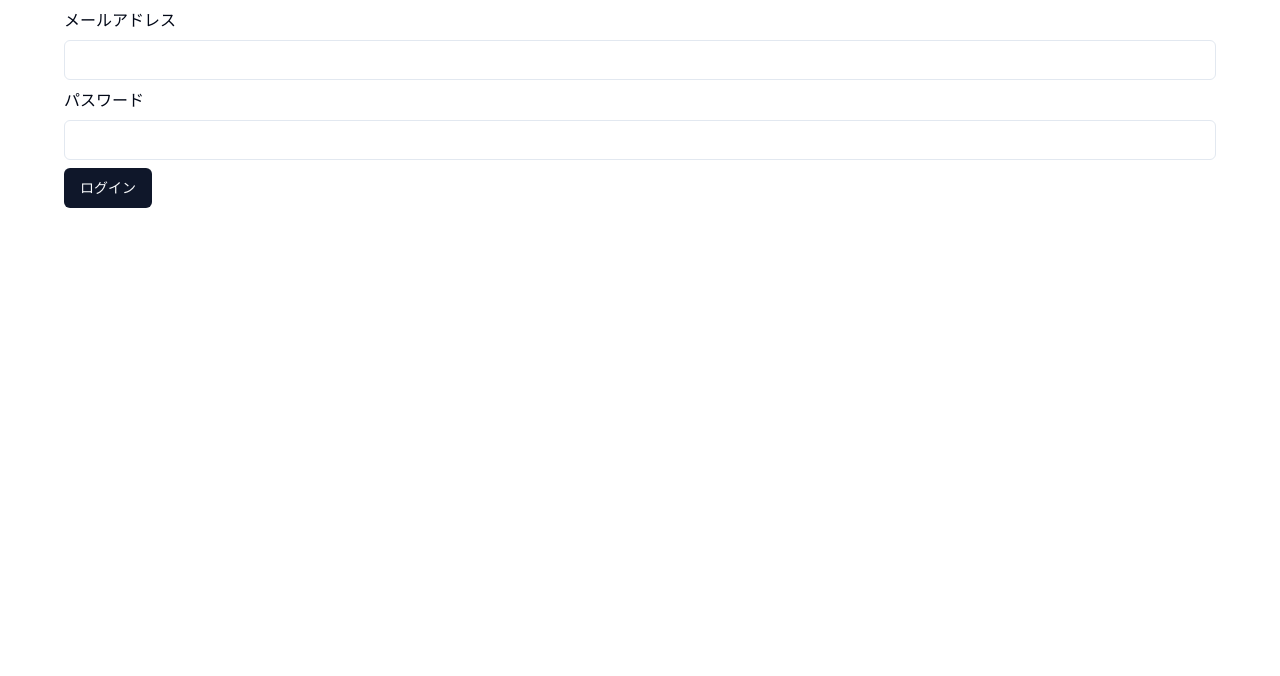
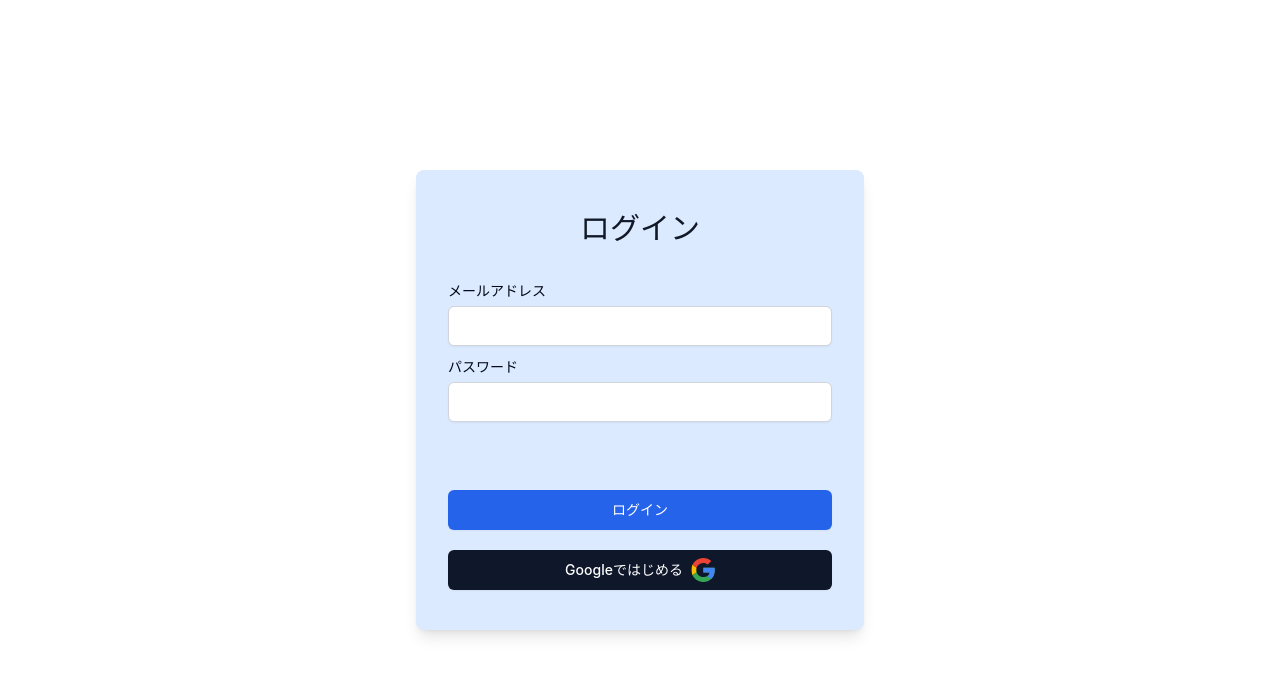
Before and after one commit to tkuramot/hoshizora, a React (Vite) app: page /login in a window 1280 px wide. Shown: the top 676 px of the page. Built offline with nearby package versions, Linux system fonts and the light colour scheme; no server answers.

Commit message:
authentication with google

```diff
--- a/package.json
+++ b/package.json
@@ -23,6 +23,7 @@
     "react": "^18.3.1",
     "react-dom": "^18.3.1",
     "react-firebase-hooks": "^5.1.1",
+    "react-hook-form": "^7.52.0",
     "react-router-dom": "^6.23.1",
     "tailwind-merge": "^2.3.0",
     "tailwindcss-animate": "^1.0.7"
--- a/src/App.jsx
+++ b/src/App.jsx
@@ -1,12 +1,10 @@
 // https://github.com/remix-run/react-router/blob/dev/examples/auth/src/App.tsx
-import { useState } from "react";
-import { Navigate, Routes, Route, useLocation } from "react-router-dom";
+import AuthProvider from "@/components/AuthProvider";
 import HomePage from "@/components/HomePage";
 import LoginPage from "@/components/LoginPage";
+import RequireAuth from "@/components/RequireAuth";
 import SignUpPage from "@/components/SignUpPage";
-import { auth } from "@/firebase";
-import { useAuth, AuthContext } from "@/hooks/useAuth";
-import { signInWithEmailAndPassword } from "firebase/auth";
+import { Route, Routes } from "react-router-dom";
 
 function App() {
   return (
@@ -14,61 +12,17 @@ function App() {
       <Routes>
         <Route path="login" element={<LoginPage />} />
         <Route path="signup" element={<SignUpPage />} />
-        <Route path="/" element={
-          <RequireAuth>
-            <HomePage />
-          </RequireAuth>
-        } />
+        <Route
+          path="/"
+          element={
+            <RequireAuth>
+              <HomePage />
+            </RequireAuth>
+          }
+        />
       </Routes>
     </AuthProvider>
   );
 }
 
-function AuthProvider({ children }) {
-  const [user, setUser] = useState(null);
-
-  const signin = (email, password, callback) => {
-    signInWithEmailAndPassword(auth, email, password)
-      .then((userCredential) => {
-        const user = userCredential.user;
-        setUser(user);
-        callback();
-      })
-      .catch((error) => {
-        // TODO notify user of error
-        const errorCode = error.code;
-        const errorMessage = error.message;
-        console.log(errorCode, errorMessage)
-      });
-  }
-
-  const signout = () => {
-    auth.signOut().then(() => {
-      setUser(null);
-    }).catch((error) => {
-      // TODO notify user of error
-      console.log(error)
-    });
-  }
-
-  const value = { user, signin, signout };
-
-  return (
-    <AuthContext.Provider value={value}>
-      {children}
-    </AuthContext.Provider>
-  );
-}
-
-function RequireAuth({ children }) {
-  const auth = useAuth();
-  const location = useLocation();
-
-  if (!auth.user) {
-    return <Navigate to="/login" state={{ from: location }} replace />;
-  }
-
-  return children;
-}
-
 export default App;
--- /dev/null
+++ b/src/components/AuthProvider.jsx
@@ -0,0 +1,65 @@
+import { useState } from "react";
+import { auth } from "@/lib/firebase";
+import { AuthContext } from "@/hooks/useAuth";
+import {
+  createUserWithEmailAndPassword,
+  GoogleAuthProvider,
+  signInWithEmailAndPassword,
+  signInWithPopup,
+} from "firebase/auth";
+
+export default function AuthProvider({ children }) {
+  const [user, setUser] = useState(null);
+
+  const loginWithEmailAndPassword = async (email, password, onSuccess) => {
+    const userCredential = await signInWithEmailAndPassword(
+      auth,
+      email,
+      password,
+    );
+    const user = userCredential.user;
+    setUser(user);
+    onSuccess();
+  };
+
+  const loginWithGoogle = async (onSuccess) => {
+    const provider = new GoogleAuthProvider();
+    const userCredential = await signInWithPopup(auth, provider);
+    const user = userCredential.user;
+    setUser(user);
+    onSuccess();
+  };
+
+  const logout = () => {
+    auth.signOut().then(() => {
+      setUser(null);
+    }).catch(() => {
+      // Do nothing if signout fails
+    });
+  };
+
+  const signupWithEmailAndPassword = async (email, password, onSuccess) => {
+    const userCredential = await createUserWithEmailAndPassword(
+      auth,
+      email,
+      password,
+    );
+    const user = userCredential.user;
+    setUser(user);
+    onSuccess();
+  };
+
+  const value = {
+    user,
+    loginWithEmailAndPassword,
+    loginWithGoogle,
+    logout,
+    signupWithEmailAndPassword,
+  };
+
+  return (
+    <AuthContext.Provider value={value}>
+      {children}
+    </AuthContext.Provider>
+  );
+}
--- a/src/components/LoginPage.jsx
+++ b/src/components/LoginPage.jsx
@@ -1,52 +1,100 @@
-import React, { useState } from "react";
-
-import { Box, Container, Grid } from "@mui/material";
+import GoogleLogo from "@/assets/google-icon.svg";
 import { Button } from "@/components/ui/button";
 import { Input } from "@/components/ui/input";
-import { Label } from "@radix-ui/react-label";
+import { Label } from "@/components/ui/label";
+import { getFirebaseErrorMessage } from "@/lib/auth";
+import { useAuth } from "@/hooks/useAuth";
+import { useForm } from "react-hook-form";
 import { useLocation, useNavigate } from "react-router-dom";
-import { useAuth } from "@/hooks/useAuth";
+import { useState } from "react";
 
 export default function LoginPage() {
   const navigate = useNavigate();
   const location = useLocation();
   const auth = useAuth();
 
-  const [email, setEmail] = useState("");
-  const [password, setPassword] = useState("");
+  const [authError, setAuthError] = useState("");
+  const { register, handleSubmit } = useForm();
 
-  const handleChangeEmail = (e) => {
-    setEmail(e.target.value);
+  const handleSuccess = () => {
+    const from = location.state?.from || "/";
+    navigate(from, { replace: true });
   };
-  const handleChangePassword = (e) => {
-    setPassword(e.target.value);
+
+  const handleSubmitEmailAndPasswordLogin = async (data) => {
+    try {
+      await auth.loginWithEmailAndPassword(
+        data.email,
+        data.password,
+        handleSuccess,
+      );
+    } catch (error) {
+      setAuthError(getFirebaseErrorMessage(error.code));
+    }
   };
-  const handleLogin = () => {
-    const from = location.state?.from || "/";
 
-    // TODO check if email and password are valid
-    auth.signin(email, password, () => {
-      navigate(from, { replace: true });
-    });
+  const handleGoogleLogin = async () => {
+    await auth.loginWithGoogle(handleSuccess);
   };
 
   return (
-    <>
-      <Container>
-        <Grid>
-          <Box className="my-2 justify-start">
-            <Label className="text-left">メールアドレス</Label>
-          </Box>
-          <Input className="my-2" type="email" onChange={handleChangeEmail} />
-          <Label className="text-left">パスワード</Label>
-          <Input
-            className="my-2 justify-start"
-            type="password"
-            onChange={handleChangePassword}
-          />
-          <Button onClick={handleLogin}>ログイン</Button>
-        </Grid>
-      </Container>
-    </>
+    <div className="min-h-screen flex items-center justify-center bg-white py-12 px-4 sm:px-6 lg:px-8">
+      <div className="max-w-md w-full bg-blue-100 px-8 py-10 rounded-lg shadow-lg">
+        <h2 className="text-center text-3xl font-extrabold text-gray-900">
+          ログイン
+        </h2>
+        <form
+          onSubmit={handleSubmit(handleSubmitEmailAndPasswordLogin)}
+          className="mt-8"
+        >
+          <div className="my-2">
+            <Label>メールアドレス</Label>
+            <Input
+              name="email"
+              type="email"
+              {...register("email")}
+              className="mt-1 block w-full rounded-md border-gray-300 shadow-sm focus:border-blue-300 focus:ring focus:ring-blue-200 focus:ring-opacity-50"
+            />
+          </div>
+          <div className="mt-2 mb-5">
+            <Label>パスワード</Label>
+            <Input
+              name="password"
+              type="password"
+              {...register("password")}
+              className="mt-1 block w-full rounded-md border-gray-300 shadow-sm focus:border-blue-300 focus:ring focus:ring-blue-200 focus:ring-opacity-50"
+            />
+          </div>
+          <div className="min-h-4">
+            <p className="text-red-500 text-center text-xs italic">
+              {authError}
+            </p>
+          </div>
+          <div className="mt-8">
+            <Button
+              type="submit"
+              className="w-full flex justify-center py-2 px-4 border border-transparent rounded-md shadow-sm text-sm font-medium text-white bg-blue-600 hover:bg-blue-700 focus:outline-none focus:ring-2 focus:ring-offset-2 focus:ring-blue-500"
+            >
+              ログイン
+            </Button>
+          </div>
+          <div className="mt-5">
+            <Button
+              onClick={handleGoogleLogin}
+              className="w-full flex justify-center py-2 px-4 border border-transparent rounded-md shadow-sm text-sm font-medium text-white focus:outline-none focus:ring-2 focus:ring-offset-2 focus:ring-red-500"
+            >
+              <span className="flex items-center">
+                Googleではじめる
+                <img
+                  src={GoogleLogo}
+                  alt="Googleのロゴ"
+                  className="ml-2 h-6 w-6"
+                />
+              </span>
+            </Button>
+          </div>
+        </form>
+      </div>
+    </div>
   );
 }
--- /dev/null
+++ b/src/components/RequireAuth.jsx
@@ -0,0 +1,13 @@
+import { Navigate, useLocation } from "react-router-dom";
+import { useAuth } from "@/hooks/useAuth";
+
+export default function RequireAuth({ children }) {
+  const auth = useAuth();
+  const location = useLocation();
+
+  if (!auth.user) {
+    return <Navigate to="/login" state={{ from: location }} replace />;
+  }
+
+  return children;
+}
--- a/src/components/SignUpPage.jsx
+++ b/src/components/SignUpPage.jsx
@@ -1,54 +1,89 @@
-import React, { useState } from "react";
-import { auth } from "@/firebase";
-import { createUserWithEmailAndPassword } from "firebase/auth";
-
-import { Box, Container, Grid } from "@mui/material";
 import { Button } from "@/components/ui/button";
 import { Input } from "@/components/ui/input";
 import { Label } from "@radix-ui/react-label";
+import { getFirebaseErrorMessage } from "@/lib/auth";
+import { useAuth } from "@/hooks/useAuth";
+import { useForm } from "react-hook-form";
+import { useLocation, useNavigate } from "react-router-dom";
+import { useState } from "react";
 
 export default function SignUpPage() {
-  const [email, setEmail] = useState("");
-  const [password, setPassword] = useState("");
+  const navigate = useNavigate();
+  const location = useLocation();
+  const auth = useAuth();
 
-  const handleChangeEmail = (e) => {
-    setEmail(e.target.value);
+  const [authError, setAuthError] = useState("");
+  const { register, handleSubmit } = useForm();
+
+  const handleSuccess = () => {
+    const from = location.state?.from || "/";
+    navigate(from, { replace: true });
   };
-  const handleChangePassword = (e) => {
-    setPassword(e.target.value);
-  };
-  const handleRegister = () => {
-    // TODO check if email and password are valid
-    createUserWithEmailAndPassword(auth, email, password)
-      .then((userCredential) => {
-        const user = userCredential.user;
-        console.log(user);
-      })
-      .catch((error) => {
-        // TODO notify user of error
-        const errorCode = error.code;
-        const errorMessage = error.message;
-        console.log(errorCode, errorMessage)
-      });
+
+  const handleSignupWithEmailAndPassword = async (data) => {
+    try {
+      await auth.signupWithEmailAndPassword(
+        data.email,
+        data.password,
+        handleSuccess,
+      );
+    } catch (error) {
+      setAuthError(getFirebaseErrorMessage(error.code));
+    }
   };
 
   return (
-    <>
-      <Container>
-        <Grid>
-          <Box className="my-2 justify-start">
-            <Label className="text-left">メールアドレス</Label>
-          </Box>
-          <Input className="my-2" type="email" onChange={handleChangeEmail} />
-          <Label className="text-left">パスワード</Label>
-          <Input
-            className="my-2 justify-start"
-            type="password"
-            onChange={handleChangePassword}
-          />
-          <Button onClick={handleRegister}>新規登録</Button>
-        </Grid>
-      </Container>
-    </>
+    <div className="min-h-screen flex items-center justify-center bg-white py-12 px-4 sm:px-6 lg:px-8">
+      <div className="max-w-md w-full bg-blue-100 px-8 py-10 rounded-lg shadow-lg">
+        <h2 className="text-center text-3xl font-extrabold text-gray-900">
+          登録
+        </h2>
+        <form
+          onSubmit={handleSubmit(handleSignupWithEmailAndPassword)}
+          className="mt-8"
+        >
+          <div className="my-2">
+            <Label>メールアドレス</Label>
+            <Input
+              name="email"
+              type="email"
+              {...register("email")}
+              className="mt-1 block w-full rounded-md border-gray-300 shadow-sm focus:border-blue-300 focus:ring focus:ring-blue-200 focus:ring-opacity-50"
+            />
+          </div>
+          <div className="my-2">
+            <Label>パスワード</Label>
+            <Input
+              name="password"
+              type="password"
+              {...register("password")}
+              className="mt-1 block w-full rounded-md border-gray-300 shadow-sm focus:border-blue-300 focus:ring focus:ring-blue-200 focus:ring-opacity-50"
+            />
+          </div>
+          <div className="mt-2 mb-5">
+            <Label>パスワードの確認</Label>
+            <Input
+              name="password_confirmation"
+              type="password"
+              {...register("password")}
+              className="mt-1 block w-full rounded-md border-gray-300 shadow-sm focus:border-blue-300 focus:ring focus:ring-blue-200 focus:ring-opacity-50"
+            />
+          </div>
+          <div className="min-h-4">
+            <p className="text-red-500 text-center text-xs italic">
+              {authError}
+            </p>
+          </div>
+          <div className="mt-8">
+            <Button
+              type="submit"
+              className="w-full flex justify-center py-2 px-4 border border-transparent rounded-md shadow-sm text-sm font-medium text-white bg-blue-600 hover:bg-blue-700 focus:outline-none focus:ring-2 focus:ring-offset-2 focus:ring-blue-500"
+            >
+              登録
+            </Button>
+          </div>
+        </form>
+      </div>
+    </div>
   );
-};
+}
--- /dev/null
+++ b/src/lib/auth.js
@@ -0,0 +1,19 @@
+const getFirebaseErrorMessage = (errorCode) => {
+  const errorMessages = {
+    "auth/email-change-needs-verification": "メール変更には確認が必要です。",
+    "auth/email-already-in-use": "このメールアドレスは既に使用されています。",
+    "auth/expired-action-code": "アクションコードの有効期限が切れています。",
+    "auth/internal-error": "内部エラーが発生しました。",
+    "auth/invalid-email": "無効なメールアドレスです。",
+    "auth/invalid-credential": "無効な認証情報です。",
+    "auth/missing-password": "パスワードが必要です。",
+    "auth/wrong-password": "パスワードが間違っています。",
+  };
+
+  const userMessage = errorMessages[errorCode] ||
+    "不明なエラーが発生しました。";
+
+  return userMessage;
+};
+
+export { getFirebaseErrorMessage };
```
Also changed, not shown: src/lib/firebase.js (renamed from src/firebase.js, +11 -2 lines), src/assets/google-icon.svg (added), 1 other file (tests, documents, lock files or other folders).
